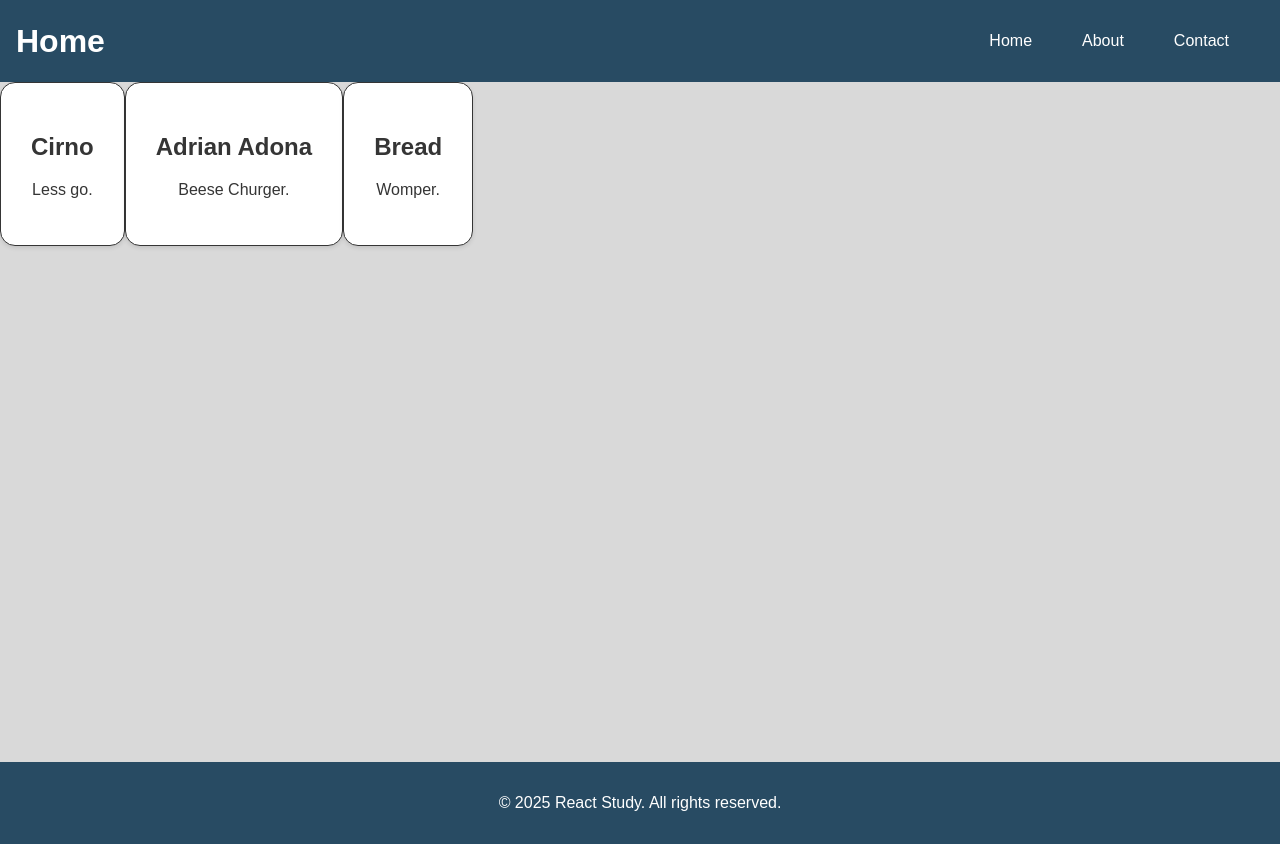
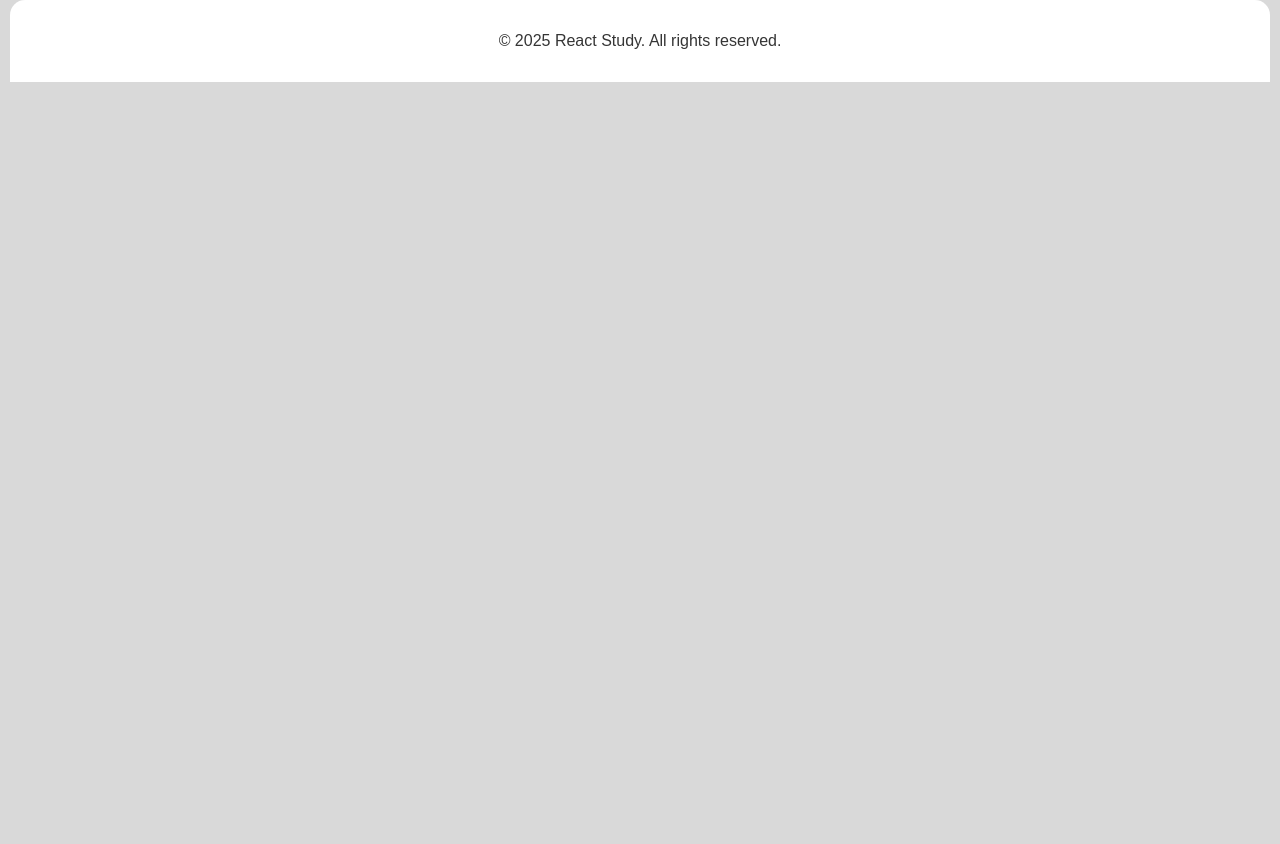
Before and after one commit to PossiblyBread/portfolio, a React (Vite) app: page / in a window 1280 px wide. After the commit the page ends 800 px from the top, so only its background shows below. Built offline with nearby package versions, Linux system fonts and the light colour scheme.

Commit message:
modified:   src/App.jsx 	modified:   src/index.css

```diff
--- a/src/App.jsx
+++ b/src/App.jsx
@@ -8,16 +8,19 @@
 
 function App() {
     return (
+        <site>
+            <head  className="site-container">
+                <Header />
+            </head>
             <body>
-      <Header />
-      <div className="site-container">
                 <Card src={imageCirno} Name="Cirno" Text="Less go." />
                 <Card src={imageTeto} Name="Adrian Adona" Text="Beese Churger." />
                 <Card Name="Bread" Text="Womper." />
-
-      </div>
+            </body>
+            <footer>
                 <Footer />
-    </body>
+            </footer>
+        </site>
     );
 }
 
--- a/src/index.css
+++ b/src/index.css
@@ -14,14 +14,16 @@
   font-family: Arial, sans-serif;
   background-color: var(--light-gray-color);
   min-height: 100%;
+  margin-left: 10px;
+  margin-right: 10px;
 }
 .site-container {
   min-height: 85dvh;
   padding-bottom: auto;
 }
 .header-nav {
-  background-color: var(--indigo-color);
-  color: var(--white-color);
+  background-color: var(--white-color);
+  color: var(--gray-color);
   padding: 1rem;
   gap: 1rem;
   display: flex;
@@ -29,6 +31,9 @@
   align-content: center;
   align-items: center;
   max-height: 50px;
+  border-bottom-left-radius: 15px;
+  border-bottom-right-radius: 15px;
+  margin-bottom: 15px;
 }
 .header-nav ul {
   list-style-type: none;
@@ -46,10 +51,12 @@
   color: var(--white-color);
 }
 .footer {
-  background-color: var(--indigo-color);
-  color: var(--white-color);
+  background-color: var(--white-color);
+  color: var(--gray-color);
   padding: 1rem;
   text-align: center;
+  border-top-left-radius: 15px;
+  border-top-right-radius: 15px;
 }
 .card {
   color: var(--gray-color);
```
Lines whose indentation alone changed are shown as unchanged.
